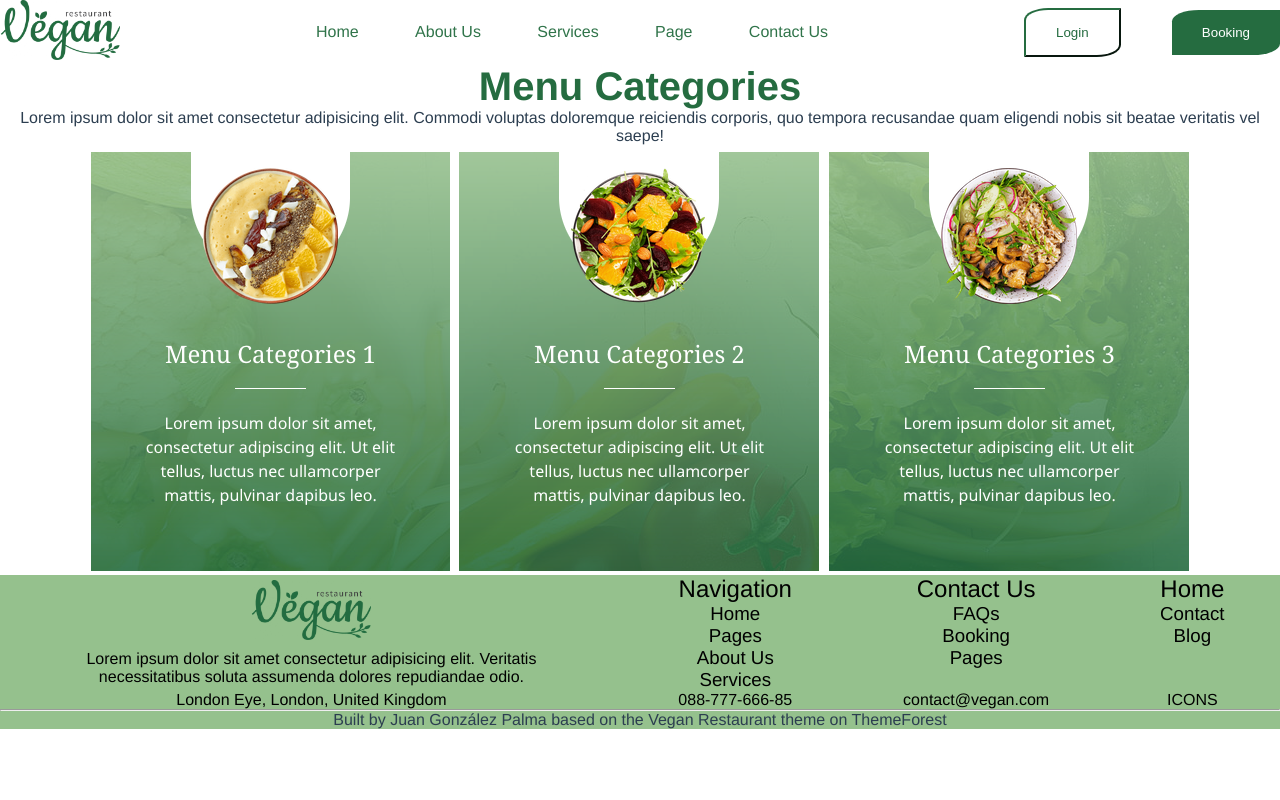
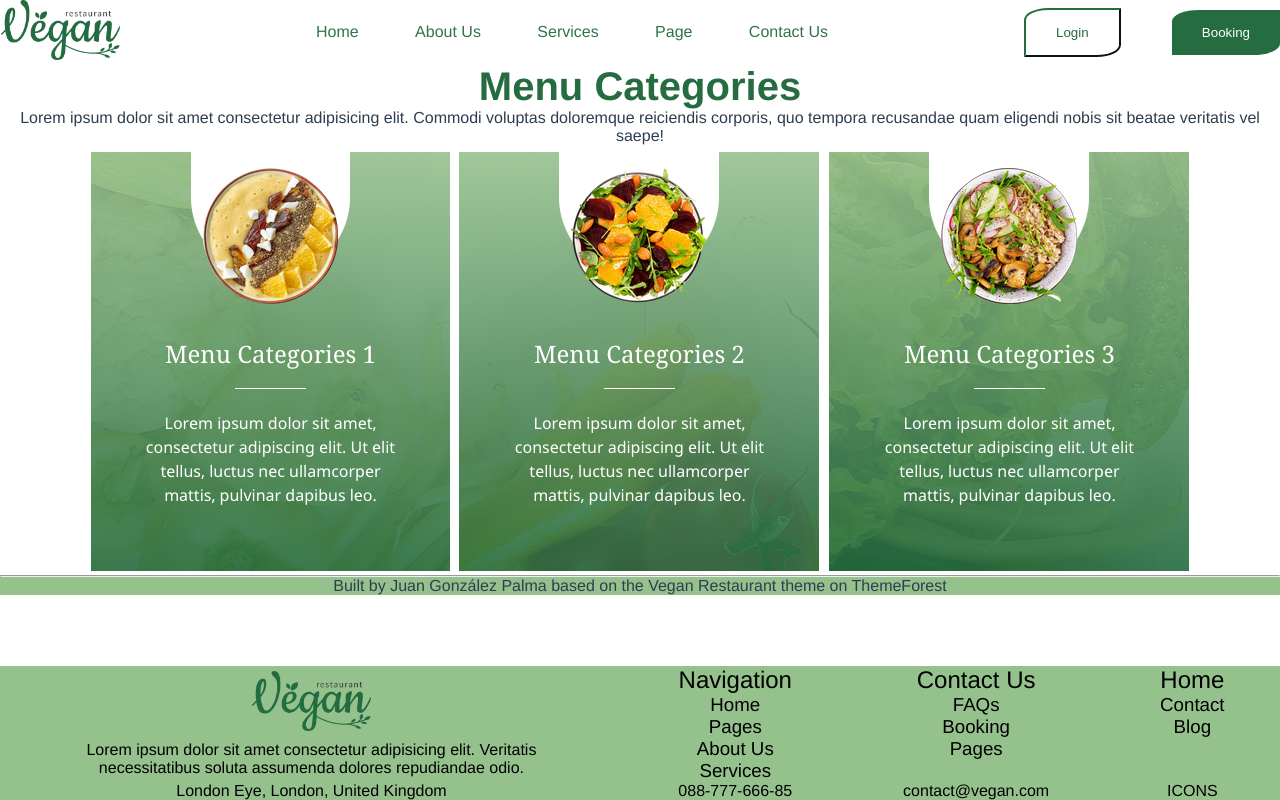
Before and after one commit to Resdayn/restaurant_site, a Vue app: page /menu in a window 1280 px wide. Built offline with nearby package versions, Linux system fonts and the light colour scheme.

Commit message:
made the footer stick to bottom

```diff
--- a/src/components/UI/TheFooter.vue
+++ b/src/components/UI/TheFooter.vue
@@ -25,7 +25,7 @@
         <p>contact@vegan.com</p>
         <p>ICONS</p>
     </section>
-    <div>
+    <div id="copyright">
         <hr>
         <p>Built by Juan González Palma based on the Vegan Restaurant theme on ThemeForest</p>
     </div>
@@ -43,9 +43,13 @@ section{
     "logo navigation quickLink services"
     "logo-text navigation quickLink services"
     ". . . ."
-    "address telephone email icons";
+    "address telephone email icons"
+    "copyright copyright copyright copyright";
     background-color: #95C18D;
     color: black;
+    position: absolute;
+    bottom: 0;
+    width: 100%;
 }
 
 #logo {
@@ -77,4 +81,7 @@ h3 {
 div {
     background-color: #95C18D;
 }
+#copyright{
+    grid-area: copyright;
+}
 </style>
```
